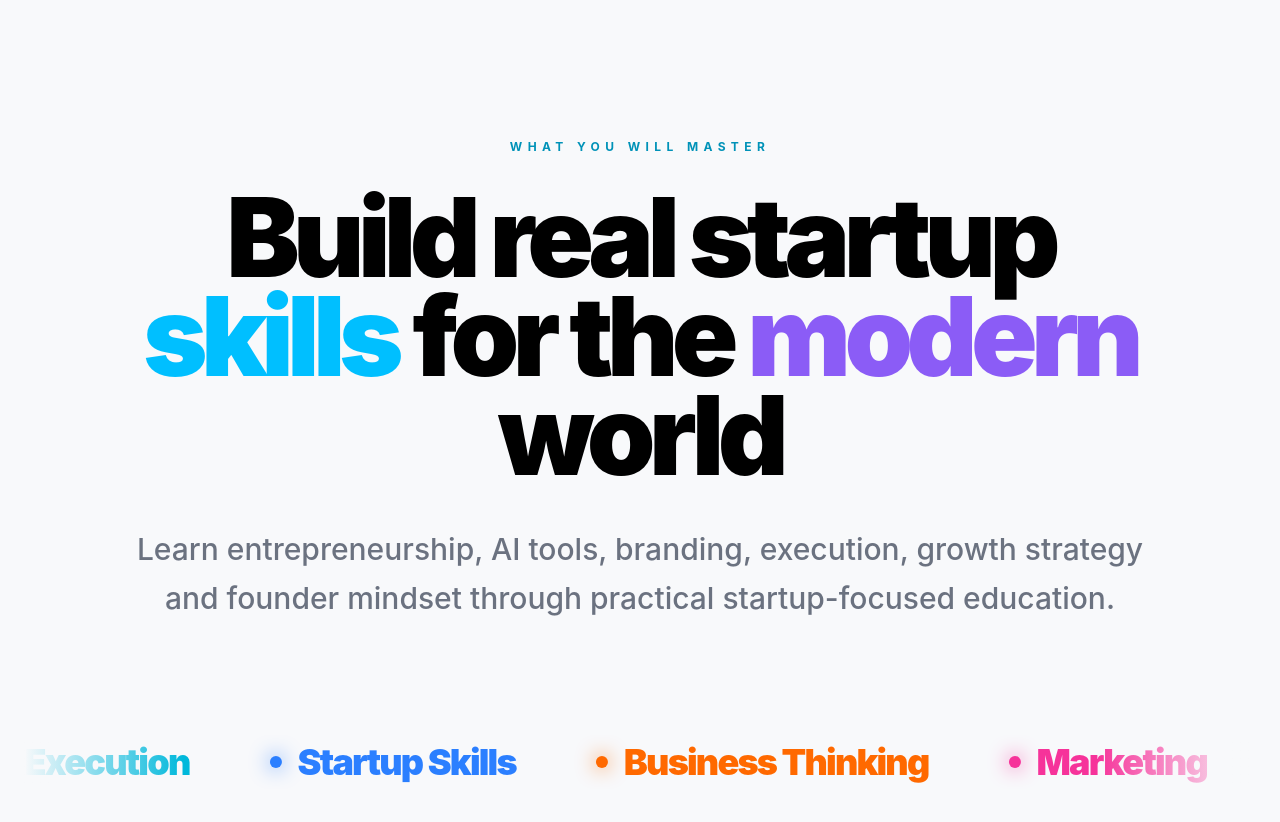
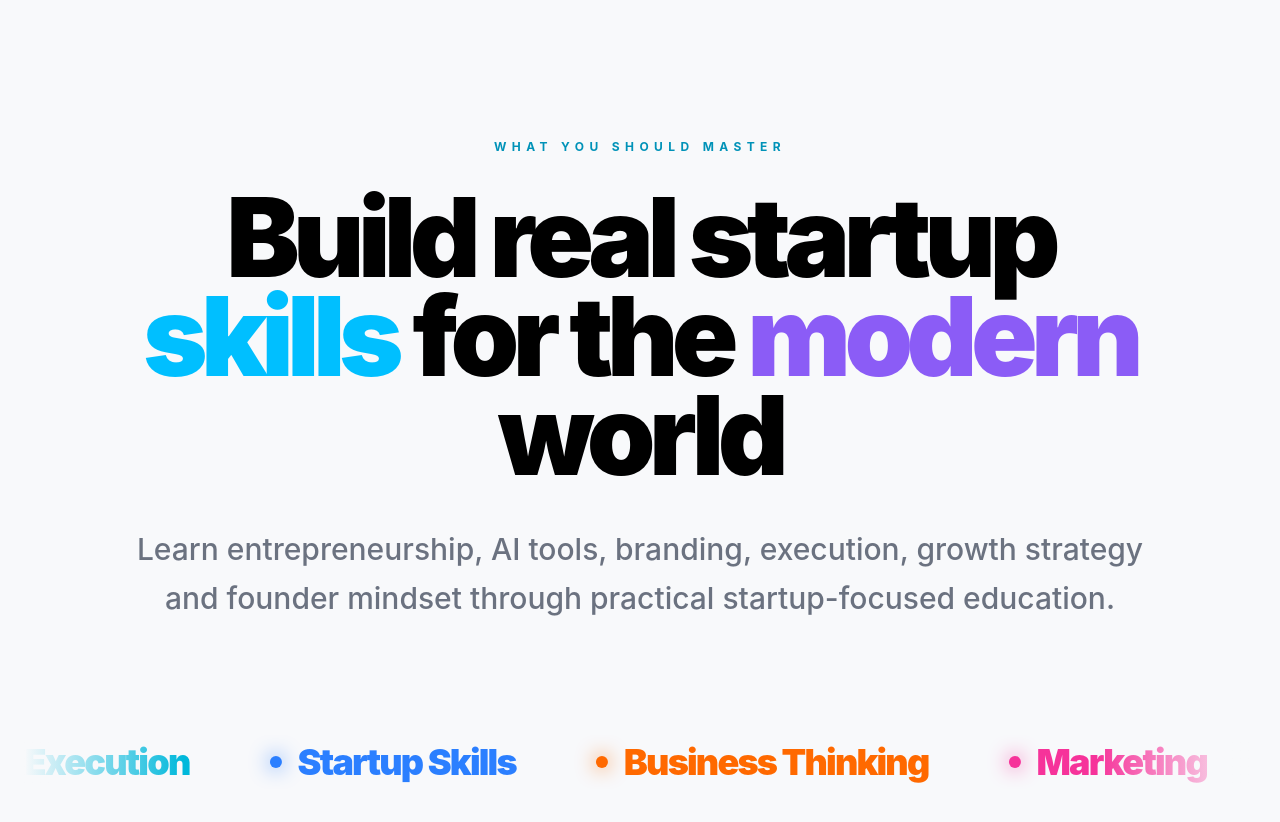
Before and after one commit to saini424/innvostep-website, a Next.js app: page / in a window 1280 px wide. Shown: the part 1560-2382 px from the top of the page. Built offline with nearby package versions, Linux system fonts and the light colour scheme.

Commit message:
final premium pronto style section

```diff
--- a/components/landing/logo-marquee.tsx
+++ b/components/landing/logo-marquee.tsx
@@ -66,7 +66,7 @@ export function LogoMarquee() {
           className="flex justify-center mb-8"
         >
           <span className="uppercase tracking-[0.45em] text-[12px] font-bold text-cyan-600">
-            WHAT YOU WILL MASTER
+            WHAT YOU should MASTER
           </span>
         </motion.div>
 
```
